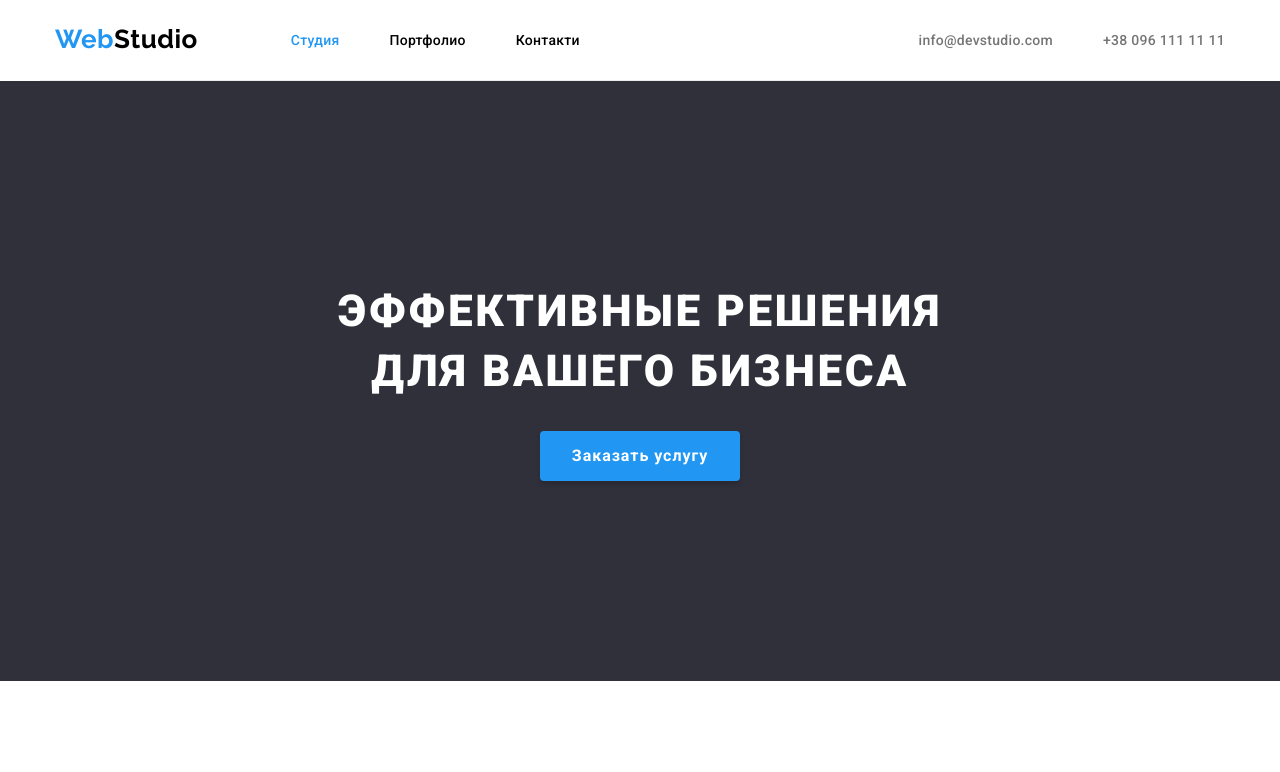
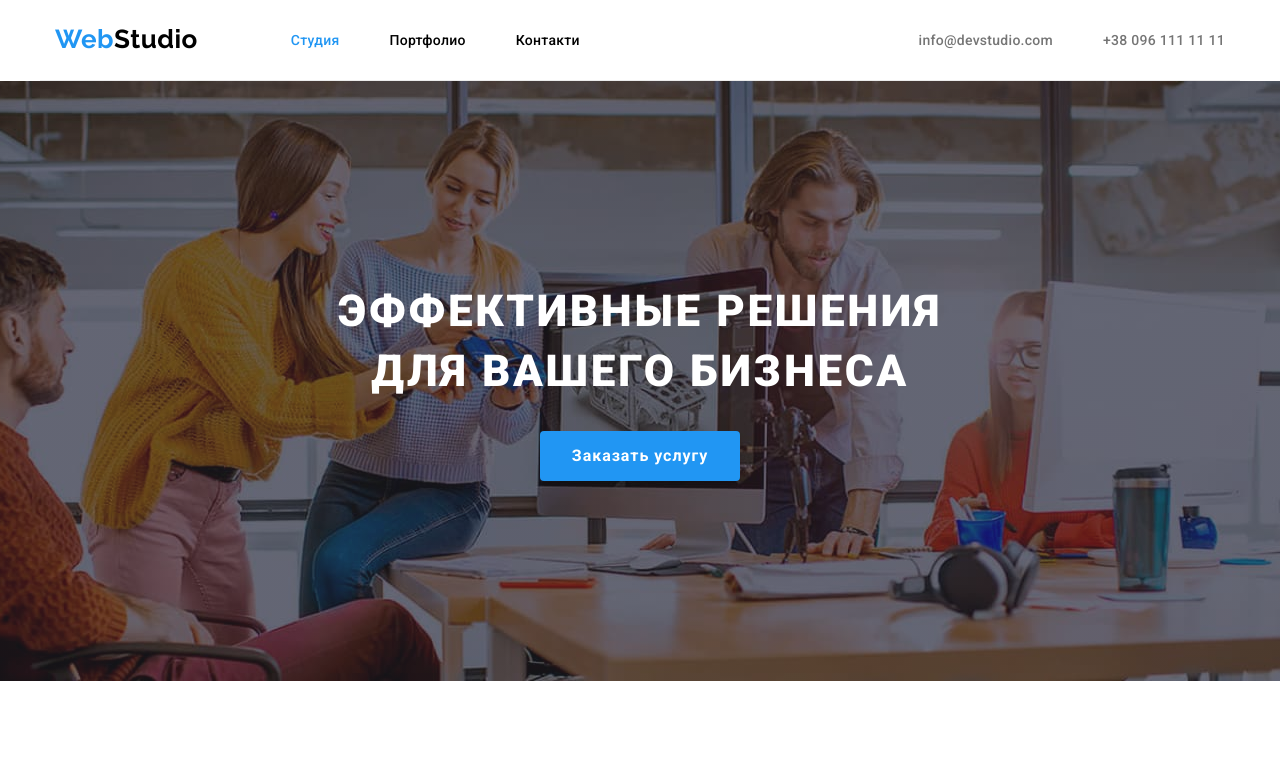
Before and after one commit to Vasylytsya777/goit-markup-hw-04, a plain HTML site: page index.html in a window 1280 px wide. Shown: the top 772 px of the page. Drawn offline with nearby package versions, Linux system fonts and the light colour scheme.

Commit message:
додав для героя bg img

```diff
--- a/css/style.css
+++ b/css/style.css
@@ -190,6 +190,18 @@ body {
   text-align: center;
   padding-top: 200px;
   padding-bottom: 200px;
+  background-image: linear-gradient(
+      rgba(47, 48, 58, 0.4),
+      rgba(47, 48, 58, 0.4)
+    ),
+    url("/img/herobg/herobg.jpg");
+  background-repeat: no-repeat;
+  background-position: center;
+}
+.hero-overlay {
+  max-width: 1600px;
+  margin: 0 auto;
+  text-align: center;
 }
 
 .hero-title {
@@ -204,6 +216,7 @@ body {
   margin-top: 0px;
   margin-bottom: 30px;
 }
+
 /*=============   BUTTON   ==============*/
 .button {
   /* font-family: inherit; */
@@ -365,8 +378,6 @@ body {
 /* footer підвал*/
 
 .footer {
-  padding-top: 60px;
-  padding-bottom: 60px;
   display: flex;
   align-items: baseline;
 }
@@ -381,7 +392,6 @@ body {
   margin: 0 auto;
   padding-top: 60px;
   padding-bottom: 60px;
-  margin-bottom: 20px;
 }
 
 /**/
@@ -430,6 +440,7 @@ body {
   color: var(--accent-color);
 }
 
+/*=====================    Портфоліо    =====================*/
 /*=====================    Портфоліо    =====================*/
 .portfolio {
   padding-top: 94px;
--- a/index.html
+++ b/index.html
@@ -49,12 +49,14 @@
     <main class="main">
       <!-- шапка hero -->
       <section class="section-hero">
-        <h1 class="hero-title">
+        <div class="hero-overlay">  <h1 class="hero-title">
           Эффективные решения <br />
           для вашего бизнеса
         </h1>
         <a href="" class="button">Заказать услугу</a>
       </section>
+    </div>
+
       <!-- особливості  features -->
       <section class="section-features">
         <div class="container-features container">
```
Also changed, not shown: img/herobg/herobg.jpg (added).
